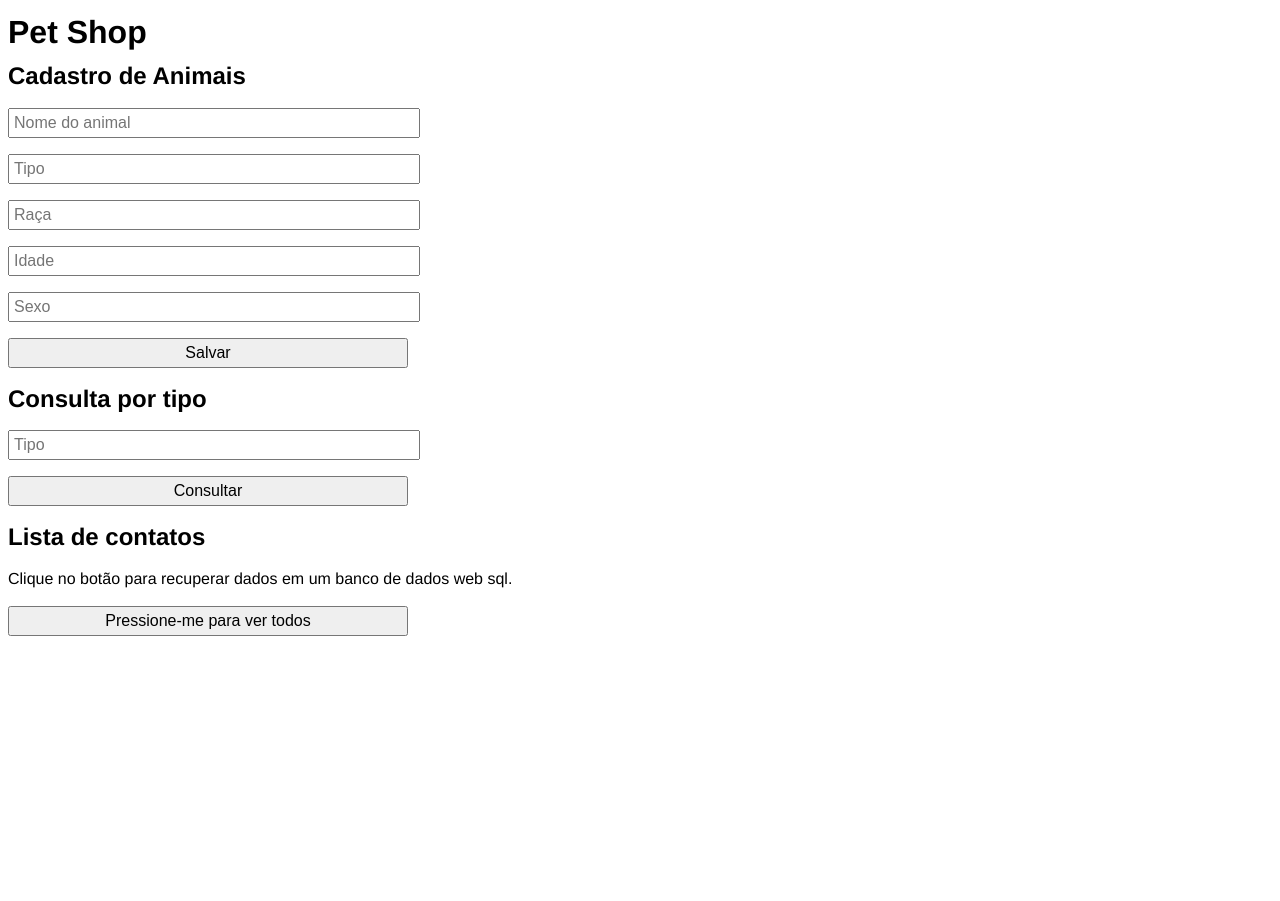
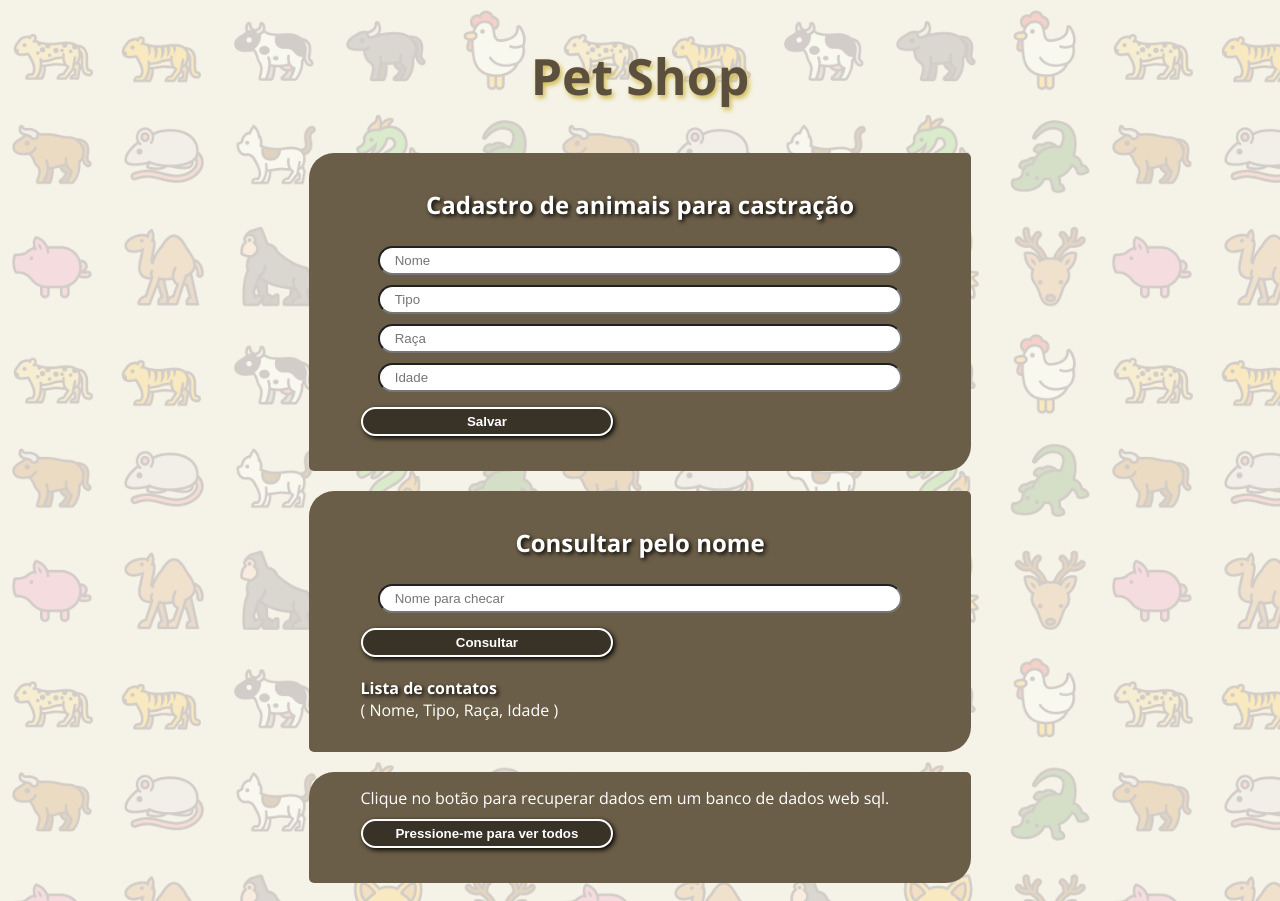
Before and after one commit to antonioalberto-dev/disciplina-programacao-web, a PHP site: page / in a window 1280 px wide. Before the commit the page ends 636 px from the top, so only its background shows below. Run offline with PHP 8.4, Linux system fonts and the light colour scheme.

Commit message:
organizando o frontend

```diff
--- a/parte5/database.js
+++ b/parte5/database.js
@@ -1,4 +1,3 @@
-
 // Erro genérico de callback para transações de banco de dados
 var errCallback = function () {
   alert("Há um erro de banco de dados!");
@@ -7,25 +6,25 @@ var errCallback = function () {
 // Abrir / inicializar o banco de dados - isso vai falhar em navegadores como firefox e IE
 var db = openDatabase("petshop", "1.0", "Pet Shop", 32678);
 
-// Criar a tabela de animal se necessário
+// Criar a tabela de animais se necessário
 db.transaction(function (transaction) {
-  transaction.executeSql("CREATE TABLE IF NOT EXISTS animal (" +
+  transaction.executeSql("CREATE TABLE IF NOT EXISTS animais (" +
     "id INTEGER NOT NULL PRIMARY KEY AUTOINCREMENT," +
-    "nome TEXT NOT NULL, sexo TEXT NOT NULL, raca TEXT NOT NULL, tipo TEXT NOT NULL, idade INT NOT NULL);");
+    "nome TEXT NOT NULL, telefone INTEGER NOT NULL, endereço TEXT NOT NULL);");
 });
 
 // Essa é a função salvar
-var insertCorredor = function (nome, telefone, endereço, numero_uniforme, successCallback) {
+var salvarcontato = function (nome, telefone, endereço, successCallback) {
   db.transaction(function (transaction) {
-    transaction.executeSql(("INSERT INTO animal (nome, sexo, raca, tipo, idade) VALUES (?, ?, ?, ?, ?);"),
-      [nome, sexo, raca, tipo, idade], function (transaction, results) { successCallback(results); }, errCallback);
+    transaction.executeSql(("INSERT INTO animais (nome, telefone, endereço) VALUES (?, ?, ?);"),
+      [nome, telefone, endereço], function (transaction, results) { successCallback(results); }, errCallback);
   });
 };
 
-// Esta é uma função de carga, que carrega todos os animal para um determinado local
-var consultaCorredor = function (nome, successCallback) {
+// Esta é uma função de carga, que carrega todos os animais para um determinado local
+var carregacontato = function (nome, successCallback) {
   db.transaction(function (transaction) {
-    transaction.executeSql(("SELECT * FROM animal WHERE tipo=?"), [nome],
+    transaction.executeSql(("SELECT * FROM animais WHERE nome=?"), [nome],
       function (transaction, results) { successCallback(results); }, errCallback);
   });
 };
@@ -44,7 +43,7 @@ $(function () {
     } else {
       $.each(results.rows, function (rowIndex) {
         var linha = results.rows.item(rowIndex);
-        list.append("<li>" + linha.nome + ", " + linha.tipo + + ", " + linha.raca + "</li>");
+        list.append("<li>" + linha.nome + ", " + linha.telefone + ", " + linha.endereço + "</li>");
       });
     }
   };
@@ -52,19 +51,19 @@ $(function () {
   // Substituir o formulário padrão apresentar em favor do nosso código
   form.submit(function (event) {
     event.preventDefault();
-    insertCorredor($('#nome').val(), $('#sexo').val(), $('#raca').val(), $('#tipo').val(), $('#idade').val(), function () {
-      alert("Dados do animal " + $('#nome').val() + " salvos!");
+    salvarcontato($('#nome').val(), $('#telefone').val(), $('#endereço').val(), function () {
+      alert("dados do contato " + $('#nome').val() + " salvos!");
     })
   });
 
-  // Lista de animal vinculados a um botão na página
-  $('#mostre-me').click(function () { consultaCorredor($('#onde').val(), atualizapagina); });
+  // Lista de animais vinculados a um botão na página
+  $('#mostre-me').click(function () { carregacontato($('#onde').val(), atualizapagina); });
 });
 
 function recuperar() {
   db.transaction(function (tx) {
     tx.executeSql(
-      'SELECT * FROM animal',
+      'SELECT * FROM animais',
       [],
       function (tx, results) {
         var len = results.rows.length;
@@ -80,85 +79,3 @@ function recuperar() {
     );
   });
 }
-
-function verficabrowser() {
-  if (window.openDatabase) {
-    alert("Este browser suporta Web SQL Databases");
-  }
-  else {
-    alert("Este browser suporta NÃO Web SQL Databases");
-  }
-}
-
-function criarbanco() {
-  var db = openDatabase(
-    'meuBanco',
-    '1.0',
-    'My database',
-    2 * 1024 * 1024
-  );
-
-  db.transaction(function (tx) {
-    tx.executeSql(
-      'CREATE TABLE IF NOT EXISTS contacts (id, name)',
-      [],
-      function () {
-        tx.executeSql(
-          'INSERT INTO contacts (id, name) VALUES (1, "Elemar")');
-        tx.executeSql(
-          'INSERT INTO contacts (id, name) VALUES (2, "Bill Gates")');
-      }
-    );
-  });
-  alert("banco criado e populado");
-}
-
-function recuperar() {
-
-  var db = openDatabase(
-    'meuBanco',
-    '1.0',
-    'My database',
-    2 * 1024 * 1024
-  );
-
-  db.transaction(function (tx) {
-    tx.executeSql(
-      'SELECT * FROM contacts',
-      [],
-      function (tx, results) {
-        var len = results.rows.length;
-        alert('Existem ' + len + ' registros!');
-        for (var i = 0; i < len; i++) {
-          var row = results.rows.item(i);
-          alert(row.id + ': ' + row.name);
-        }
-      },
-      function (tx, error) {
-        alert('ooops ' + error.message);
-      }
-    );
-  });
-}
-
-function excluirtabela() {
-  var db = openDatabase(
-    'meuBanco',
-    '1.0',
-    'My database',
-    2 * 1024 * 1024
-  );
-
-  db.transaction(function (tx) {
-    tx.executeSql(
-      'DROP TABLE contacts',
-      [],
-      function (tx, results) {
-        alert('Tabela excluída');
-      },
-      function (tx, error) {
-        alert('ooops ' + error.message);
-      }
-    );
-  });
-}
--- a/parte5/index.html
+++ b/parte5/index.html
@@ -10,30 +10,42 @@
 </head>
 
 <body>
-  <h1>Pet Shop</h1>
+  <div class="centralizar">
 
-  <form>
-    <h2>Cadastro de Animais</h2>
-    <p><input type="text" id="nome" name="nome" class="name" placeholder="Nome do animal" /></p>
-    <p><input type="text" id="tipo" name="tipo" class="tipo" placeholder="Tipo" /></p>
-    <p><input type="text" id="raca" name="raca" class="raca" placeholder="Raça" /></p>
-    <p><input type="text" id="idade" name="idade" class="idade" placeholder="Idade" /></p>
-    <p><input type="text" id="sexo" name="sexo" class="sexo" placeholder="Sexo" /></p>
-    <p><input type="submit" value="Salvar" /></p>
-  </form>
+    <!-- Módulo Cadastro -->
+    <h1>Pet Shop</h1>
+    <div class="container">
+      <form class="centralizar">
+        <h2>Cadastro de animais para castração</h2>
+        <input type="text" id="nome" name="nome" class="name" placeholder="Nome" />
+        <input type="text" id="telefone" name="telefone" class="telefone" placeholder="Tipo" />
+        <input type="text" id="endereço" name="endereço" class="endereço" placeholder="Raça" />
+        <input type="text" id="sexo" name="sexo" class="sexo" placeholder="Idade" />
+      </form>
+      <button type="submit">Salvar</button>
+    </div>
 
-  <h2>Consulta por tipo</h2>
-  <p><input id="onde" name="onde" placeholder="Tipo" /></p>
-  <p><input type="button" id="mostre-me" value="Consultar" /></p>
+    <!-- Módulo consulta individual-->
+    <div class="container">
+      <div class="centralizar">
+        <h2>Consultar pelo nome</h2>
+        <input id="onde" name="onde" placeholder="Nome para checar" />
+      </div>
+      <button id="mostre-me" value="Consultar">Consultar</button>
+      <h4>Lista de contatos</h4>
+      <p>( Nome, Tipo, Raça, Idade )</p>
+      <ul id="nome-lista">
 
-  <h2>Lista de contatos</h2>
-  <ul id="nome-lista">
-    <!-- atualiza a pagina -->
-  </ul>
+      </ul>
+    </div>
 
-  <p>Clique no botão para recuperar dados em um banco de dados web sql.</p>
-
-  <button onclick="recuperar()">Pressione-me para ver todos</button>
+    <!-- Módulo Recuperar dados -->
+    <div class="container">
+      <p>Clique no botão para recuperar dados em um banco de dados web sql.</p>
+      <button onclick="recuperar()">Pressione-me para ver todos</button>
+    </div>
+  </div>
+  <script src="database.js"></script>
 </body>
 
 </html>
--- a/parte5/style.css
+++ b/parte5/style.css
@@ -1,11 +1,56 @@
+@import url('https://fonts.googleapis.com/css2?family=Open+Sans:wght@400;500;700&display=swap');
 body {
-  font-family: Helvetica, sans-serif;
-  font-size: 100%;
-  line-height: 1.4em
+  font-family: 'Open Sans', sans-serif;
+  color: white;
+  background-image: url('img/background2.png');
+  background-repeat: repeat;
+  background-size: 550px;
 }
 
-input, button {
-  width: 25em;
-  font-size: 100%;
-  padding: .25em
+input {
+  padding: 5px 0 5px 15px;
+  margin: 5px;
+  width: 80%;
+  border-radius: 20px;
 }
+
+button {
+  background-color: #383227;
+  color: white;
+  font-weight: bold;
+  width: 40%;
+  margin: 10px 0 20px 36.5px;
+  padding: 5px;
+  border: 2px solid white;
+  border-radius: 20px;
+  box-shadow: 2px 2px 5px black;
+}
+
+h1 {
+  color: #5a503d;
+  text-shadow: 2px 3px 5px rgb(209, 185, 75);
+  font-weight: bold;
+  font-size: 50px;
+}
+
+h2, h4 {
+  text-shadow: 2px 2px 4px black;
+}
+
+h4, p {
+  margin: 0 0 0 36.5px;
+}
+
+.container {
+  width: 50%;
+  padding: 15px;
+  margin: 10px;
+  background-color: #6b5e48;
+  border-radius: 25px 5px;
+}
+
+.centralizar {
+  display: flex;
+  flex-direction: column;
+  align-items: center;
+}
```
Also changed, not shown: parte5/img/background.png (added), parte5/img/background2.png (added).
